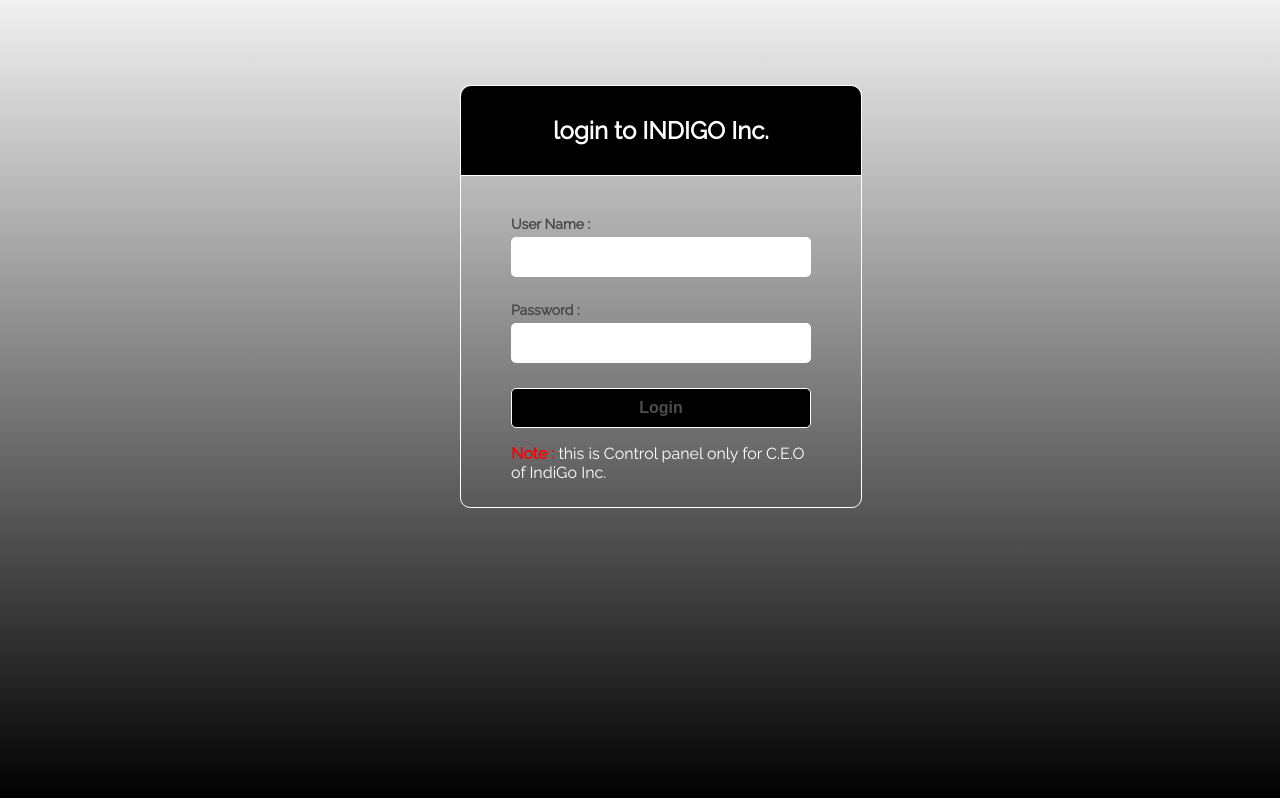
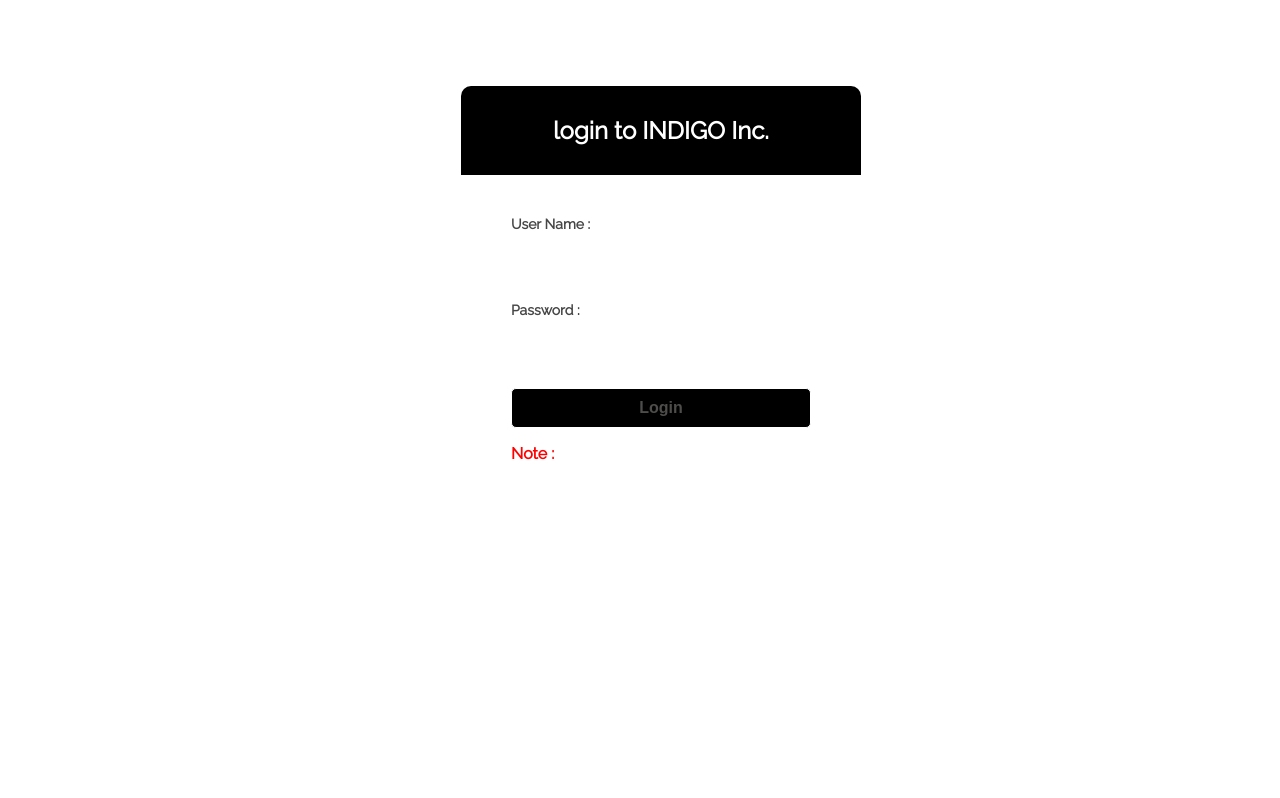
Before and after one commit to WT85LC/wt85lc.github.io, a plain HTML site: page index.html in a window 1280 px wide. Drawn offline with Linux system fonts and the light colour scheme.

Commit message:
Update style.css

```diff
--- a/css/style.css
+++ b/css/style.css
@@ -1,7 +1,7 @@
 /* below line is used for online google font */
 @import url(http://fonts.googleapis.com/css?family=Raleway);
 body{
-	background: linear-gradient(#f1f1f1,black);
+	background:f1f1f1;
 }
 
 h2{
```
